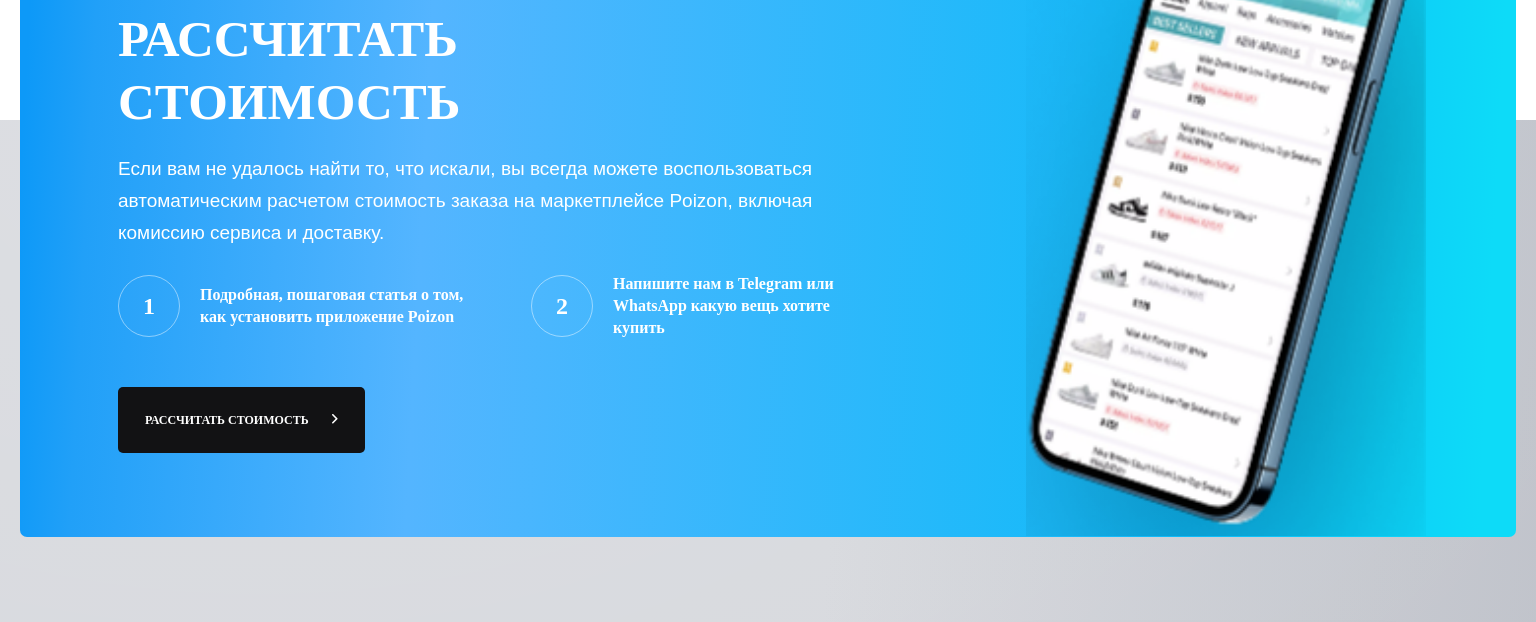
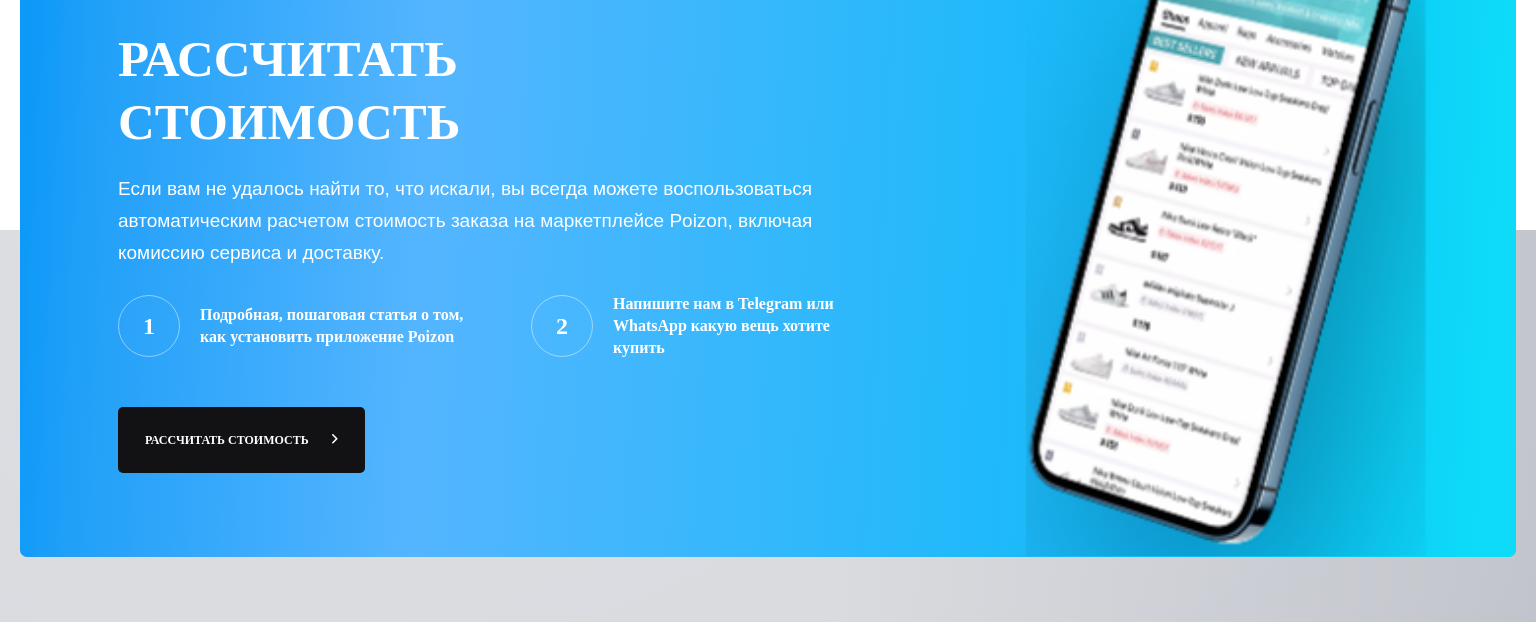
Before and after one commit to NoName123g/Brand-Shop, a plain HTML site: page index.html in a window 1536 px wide. Shown: the part 2410-3032 px from the top of the page. Drawn offline with nearby package versions, Linux system fonts and the light colour scheme; a web font is replaced by a local one.

Commit message:
about section

```diff
--- a/css/style.css
+++ b/css/style.css
@@ -451,7 +451,8 @@
         padding-top: 300px;
     }
     @media (min-width: 1400px) {
-        padding-top: 470px;
+        padding-top: 400px;
+        margin-top: 340px;
     }
 }
 
@@ -460,6 +461,9 @@
     top: -200px;
     @media (min-width: 768px) {
         top: -210px;
+    }
+    @media (min-width: 1400px) {
+        top: -300px;
     }
 }
 
```
